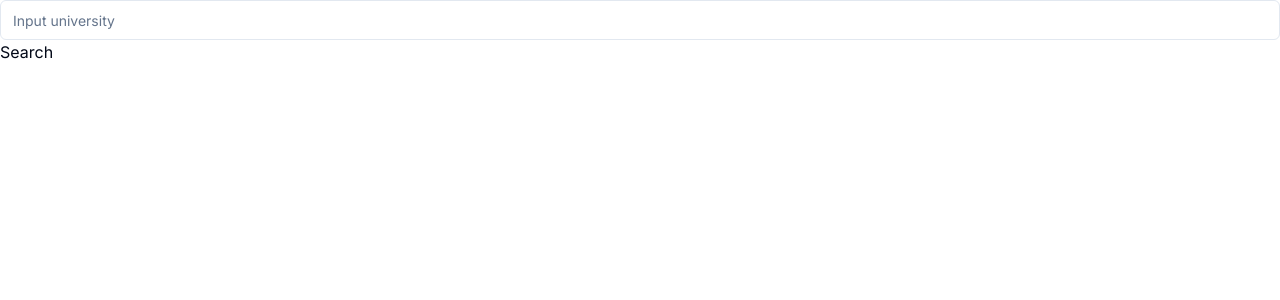
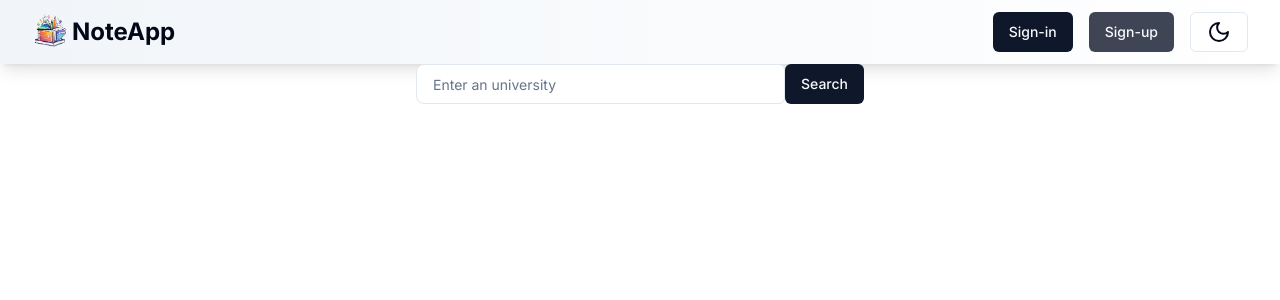
Before and after one commit to peterzdhuang/NoteApp, a Next.js app in the folder noteapp/: page / in a window 1280 px wide. Shown: the top 300 px of the page. Built offline with nearby package versions, Linux system fonts and the light colour scheme.

Commit message:
navbar changed to a unique component, university page updated

```diff
--- a/noteapp/src/app/file/page.tsx
+++ b/noteapp/src/app/file/page.tsx
@@ -7,6 +7,7 @@ import { Breadcrumb, BreadcrumbItem, BreadcrumbLink, BreadcrumbList, BreadcrumbP
 import { FileQuestionIcon, FlagIcon, NewspaperIcon, TagIcon, HeartIcon, MoonIcon, SunIcon } from "lucide-react";
 import { Badge } from "@/components/ui/badge";
 import PDFViewer from "@/components/pdf";
+import Nav from '@/components/nav';
 
 const PlaceholderCard = () => (
   <Card className="w-full max-w-[300px] h-[200px] flex flex-col bg-gray-200 rounded-lg overflow-hidden shadow-md">
@@ -22,48 +23,9 @@ const PlaceholderCard = () => (
 );
 
 export default function Home() {
-  const [darkMode, setDarkMode] = useState(false);
-
-  useEffect(() => {
-    if (darkMode) {
-      document.documentElement.classList.add('dark');
-    } else {
-      document.documentElement.classList.remove('dark');
-    }
-  }, [darkMode]);
-
-  const toggleDarkMode = () => {
-    setDarkMode(!darkMode);
-  };
-
   return (
     <>
-      <nav className="shadow-xl bg-gradient-to-r from-secondary to-white-400 border-b-4 border-gray-400">
-        <div className="max-w-8xl mx-auto px-4 sm:px-6 lg:px-8">
-          <div className="flex justify-between items-center h-16">
-            <div className="flex items-center">
-              <img src="/logo.png" alt="Brand Logo" className="h-16 w-16 md:h-20 md:w-20 lg:h-24 lg:w-24 mr-4" />
-              <Link href="/" className="text-3xl font-bold text-black-400 dark:text-white">NoteApp</Link>
-            </div>
-
-            <div className="flex-1 mx-4">
-              <input
-                type="text"
-                placeholder="Search with course name and helpful keywords"
-                className="w-full px-4 py-2 border border-gray-300 rounded-md focus:outline-none focus:ring focus:ring-blue-200 dark:bg-gray-700 dark:text-white"
-              />
-            </div>
-
-            <div className="flex items-center space-x-4">
-              <Button variant="default"><Link href="/sign-in">Sign-in</Link></Button>
-              <Button variant="default" className="bg-primary/80"><Link href="/sign-up">Sign-up</Link></Button>
-              <Button variant="outline" onClick={toggleDarkMode}>
-                {darkMode ? <SunIcon /> : <MoonIcon />}
-              </Button>
-            </div>
-          </div>
-        </div>
-      </nav>
+      <Nav page_name={'notes'}></Nav>
 
       <div className="border-lg bg-secondary text-secondary-foreground hover:bg-white my-1 py-4 shadow-sm dark:bg-gray-900 dark:text-white dark:hover:bg-gray-700">
         <div className="max-w-8xl mx-auto px-4 sm:px-6 lg:px-8 flex justify-between items-center">
--- a/noteapp/src/app/page.tsx
+++ b/noteapp/src/app/page.tsx
@@ -3,41 +3,78 @@
 import { useState } from 'react';
 import { useRouter } from 'next/navigation';
 import { Input } from "@/components/ui/input";
+import { Button } from '@/components/ui/button';
+import Nav from '@/components/nav';
 
 const SearchBar = () => {
   const router = useRouter();
   const universities = {
-    "University of Alberta" : 1,
-    "University of Calgary" : 2,
+    "University of Alberta": 1,
+    "University of Calgary": 2,
   };
 
   const [query, setQuery] = useState('');
+  const [suggestions, setSuggestions] = useState([]);
+  const [notFound, setNotFound] = useState(false);
 
   const handleChange = (e) => {
-    setQuery(e.target.value);
+    const input = e.target.value;
+    setQuery(input);
+
+    if (input.length > 0) {
+      const filteredSuggestions = Object.keys(universities).filter((university) =>
+        university.toLowerCase().includes(input.toLowerCase())
+      );
+      setSuggestions(filteredSuggestions);
+    } else {
+      setSuggestions([]);
+    }
   };
 
   const handleSubmit = (e) => {
     e.preventDefault();
     const uid = universities[query];
     if (uid) {
+      setNotFound(false);
       router.push(`/university/${uid}`);
     } else {
-      console.log("University not found");
+      setNotFound(true);
     }
   };
 
+  const handleSuggestionClick = (suggestion) => {
+    setQuery(suggestion);
+    setSuggestions([]);
+  };
+
   return (
-    <form onSubmit={handleSubmit} className="search-bar">
-      <Input
-        type="text"
-        value={query}
-        onChange={handleChange}
-        placeholder="Input university"
-        className="search-input"
-      />
-      <button type="submit">Search</button>
-    </form>
+    <><Nav page_name={'university'}></Nav>
+
+    <div className="relative w-full max-w-md mx-auto">
+      <form onSubmit={handleSubmit} className="flex items-center">
+        <Input
+          type="text"
+          value={query}
+          onChange={handleChange}
+          placeholder="Enter an university"
+          className="flex-1 px-4 py-2 border rounded-l-lg" />
+        <Button variant="default">Search</Button>
+      </form>
+      {suggestions.length > 0 && (
+        <ul className="absolute z-10 w-full mt-1 bg-white border border-gray-300 rounded-lg shadow-lg">
+          {suggestions.map((suggestion) => (
+            <li
+              key={suggestion}
+              className="px-4 py-2 cursor-pointer hover:bg-gray-100"
+              onClick={() => handleSuggestionClick(suggestion)}
+            >
+              {suggestion}
+            </li>
+          ))}
+        </ul>
+      )}
+      {notFound && <div className="mt-2 text-primary-500">University not found</div>}
+    </div></>
   );
 };
 
--- /dev/null
+++ b/noteapp/src/components/nav.tsx
@@ -0,0 +1,61 @@
+'use client'
+import { useState, useEffect } from 'react';
+import { Button } from "@/components/ui/button";
+import Link from "next/link";
+import { MoonIcon, SunIcon } from "lucide-react";
+
+
+interface NavProps {
+    page_name: string;
+}
+
+const Nav: React.FC<NavProps> = ({ page_name }) => {
+  const [darkMode, setDarkMode] = useState(false);
+
+  useEffect(() => {
+    if (darkMode) {
+      document.documentElement.classList.add('dark');
+    } else {
+      document.documentElement.classList.remove('dark');
+    }
+  }, [darkMode]);
+
+  const toggleDarkMode = () => {
+    setDarkMode(!darkMode);
+  };
+
+  return (
+    <>
+      <nav className="shadow-lg bg-gradient-to-r from-secondary to-white-400 border-b-1 border-gray-400">
+        <div className="max-w-8xl mx-auto px-4 sm:px-6 lg:px-8">
+          <div className="flex justify-between items-center h-16">
+            <div className="flex items-center">
+              <img src="/logo.png" alt="Brand Logo" className="h-10 w-10" />
+              <Link href="/" className="text-2xl font-bold text-black-400 dark:text-white">NoteApp</Link>
+            </div>
+
+            {page_name !== "university" && (
+              <div className="flex-1 mx-4">
+                <input
+                  type="text"
+                  placeholder="Search with course name and helpful keywords"
+                  className="w-full px-4 py-2 border border-gray-300 rounded-md focus:outline-none focus:ring focus:ring-blue-200 dark:bg-gray-700 dark:text-white"
+                />
+              </div>
+            )}
+
+            <div className="flex items-center space-x-4">
+              <Button variant="default"><Link href="/sign-in">Sign-in</Link></Button>
+              <Button variant="default" className="bg-primary/80"><Link href="/sign-up">Sign-up</Link></Button>
+              <Button variant="outline" onClick={toggleDarkMode}>
+                {darkMode ? <SunIcon /> : <MoonIcon />}
+              </Button>
+            </div>
+          </div>
+        </div>
+      </nav>
+    </>
+  );
+}
+
+export default Nav;
--- a/noteapp/tailwind.config.ts
+++ b/noteapp/tailwind.config.ts
@@ -18,6 +18,14 @@ const config = {
       },
     },
     extend: {
+      height: {
+        '94vh': '94vh'
+      },
+
+      width: {
+        '95vh': '95vh'
+      },
+
       colors: {
         border: "hsl(var(--border))",
         input: "hsl(var(--input))",
```
